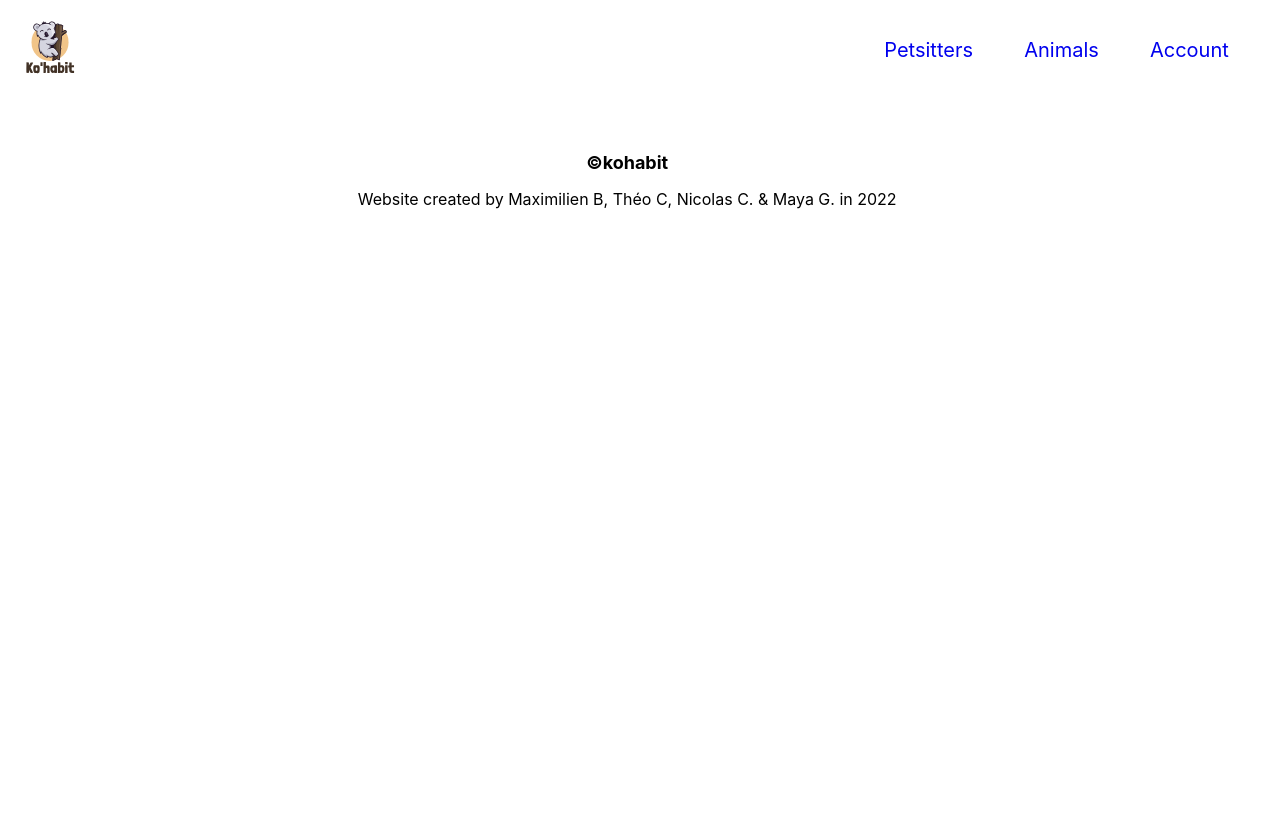
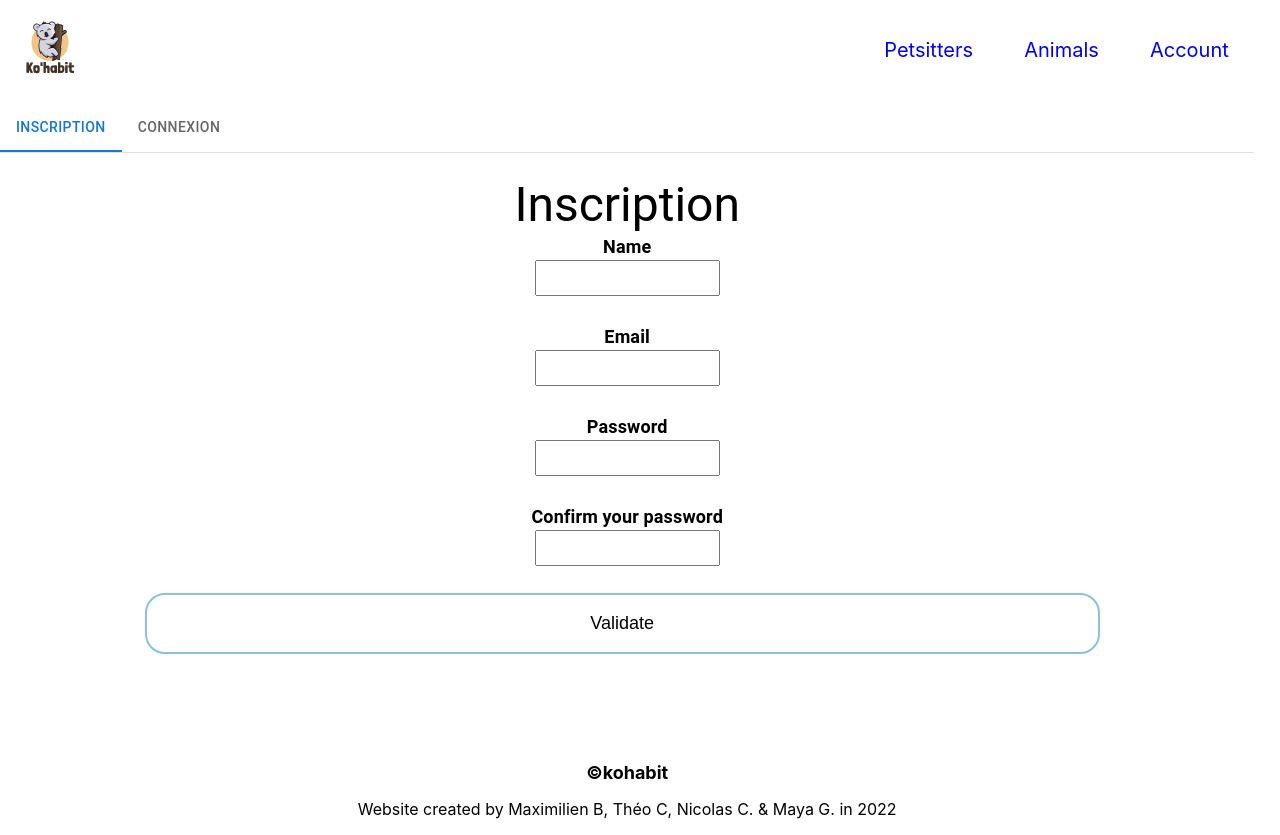
Before and after one commit to maya-gawinowski/KoHabit, a React (Create React App) app in the folder my-app/: page /Access in a window 1280 px wide. Before the commit the page ends 800 px from the top, so only its background shows below. Built offline with nearby package versions, Linux system fonts and the light colour scheme.

Commit message:
separated Login & Register

```diff
--- a/my-app/src/App.js
+++ b/my-app/src/App.js
@@ -5,7 +5,7 @@ import Petsitter from './Components/Petsitter/Petsitter.jsx'
 import Header from "./Components/Header";
 import Animals from "./Components/Animals/Animals";
 import Account from "./Components/Account/Account";
-import Login from "./Components/Login/Login"
+import Access from "./Components/Login/Access"
 import Footer from "./Components/Footer";
 
 
@@ -53,7 +53,7 @@ function App() {
               <Route path="/Petsitter" element={<Petsitter />} />
               <Route path="/Animals" element={<Animals />} />
               <Route path="/Account" element={<Account />} />
-              <Route path="/Login" element={<Login />}/>
+              <Route path="/Access" element={<Access />}/>
           </Routes>
       </BrowserRouter>
         <Footer />
--- /dev/null
+++ b/my-app/src/Components/Login/Access.jsx
@@ -0,0 +1,118 @@
+import * as React from 'react';
+import { useState } from "react";
+import PropTypes from 'prop-types';
+import Tabs from '@mui/material/Tabs';
+import Tab from '@mui/material/Tab';
+import Typography from '@mui/material/Typography';
+import Box from '@mui/material/Box';
+import './Login.css';
+import axios from 'axios';
+import { useNavigate } from 'react-router-dom';
+import Log from './Login';
+import Register from './Register';
+
+function TabPanel(props) {
+    const { children, value, index, ...other } = props;
+
+    return (
+      <div
+        role="tabpanel"
+        hidden={value !== index}
+        id={`simple-tabpanel-${index}`}
+        aria-labelledby={`simple-tab-${index}`}
+        {...other}
+      >
+        {value === index && (
+          <Box sx={{ p: 3 }}>
+            <Typography>{children}</Typography>
+          </Box>
+        )}
+      </div>
+    );
+  }
+
+  TabPanel.propTypes = {
+    children: PropTypes.node,
+    index: PropTypes.number.isRequired,
+    value: PropTypes.number.isRequired,
+  };
+
+  function a11yProps(index) {
+    return {
+      id: `simple-tab-${index}`,
+      'aria-controls': `simple-tabpanel-${index}`,
+    };
+  }
+
+  export default function Login() {
+    const [value, setValue] = React.useState(0);
+    const [nameConnection, setNameConnection] = useState();
+    const [emailConnection, setEmailConnection] = useState();
+    const [pwdConnection, setPwdConnection] = useState();
+    const [pwdBisConnection, setPwdBisConnection] = useState();
+    const [emailRegister, setEmailRegister] = useState();
+    const [pwdRegister, setPwdRegister] = useState();
+    const navigate = useNavigate();
+
+
+    const handleChange = (event, newValue) => {
+      setValue(newValue);
+    };
+
+    async function HandleSubmitRegister() {
+      console.log("Name : " + nameConnection);
+      console.log("Email : " + emailRegister);
+      console.log("Password : " + pwdRegister);
+      console.log("PasswordBis : " + pwdBisConnection);
+      try {
+        await axios.post('http://localhost:5000/users', {
+          name: nameConnection,
+          email: emailRegister,
+          password: pwdRegister,
+          confPassword: pwdBisConnection
+        });
+        navigate('/')
+        console.log("success");
+      } catch (error) {
+        if (error.response) {
+          console.log("this : error");
+        }
+      }
+    }
+
+    async function handleSubmitConnection() {
+      console.log("Email : " + emailConnection);
+      console.log("Password : " + pwdConnection);
+
+      try {
+        await axios.post('http://localhost:5000/login', {
+          email: emailConnection,
+          password: pwdConnection
+        });
+        console.log("logged");
+        navigate('/')
+        console.log("naviguated");
+      } catch (error) {
+        if (error.response) {
+          console.log("error login");
+        }
+      }
+    }
+
+    return (
+      <Box sx={{ width: '100%' }}>
+        <Box sx={{ borderBottom: 1, borderColor: 'divider' }}>
+          <Tabs value={value} onChange={handleChange} aria-label="basic tabs example">
+            <Tab label="Inscription" {...a11yProps(0)} />
+            <Tab label="Connexion" {...a11yProps(1)} />
+          </Tabs>
+        </Box>
+        <TabPanel value={value} index={0} style={{ textAlign: 'center' }}>
+            <Register></Register>
+        </TabPanel>
+        <TabPanel value={value} index={1} style={{ textAlign: 'center' }}>
+        <Log> </Log>
+        </TabPanel>
+      </Box>
+    );
+  }
--- a/my-app/src/Components/Login/Login.jsx
+++ b/my-app/src/Components/Login/Login.jsx
@@ -1,8 +1,5 @@
 import * as React from 'react';
 import { useState } from "react";
-import PropTypes from 'prop-types';
-import Tabs from '@mui/material/Tabs';
-import Tab from '@mui/material/Tab';
 import Typography from '@mui/material/Typography';
 import Box from '@mui/material/Box';
 import './Login.css';
@@ -10,74 +7,17 @@ import axios from 'axios';
 import { useNavigate } from 'react-router-dom';
 
 
-function TabPanel(props) {
-  const { children, value, index, ...other } = props;
-
-  return (
-    <div
-      role="tabpanel"
-      hidden={value !== index}
-      id={`simple-tabpanel-${index}`}
-      aria-labelledby={`simple-tab-${index}`}
-      {...other}
-    >
-      {value === index && (
-        <Box sx={{ p: 3 }}>
-          <Typography>{children}</Typography>
-        </Box>
-      )}
-    </div>
-  );
-}
-
-TabPanel.propTypes = {
-  children: PropTypes.node,
-  index: PropTypes.number.isRequired,
-  value: PropTypes.number.isRequired,
-};
-
-function a11yProps(index) {
-  return {
-    id: `simple-tab-${index}`,
-    'aria-controls': `simple-tabpanel-${index}`,
-  };
-}
-
 export default function Login() {
   const [value, setValue] = React.useState(0);
-  const [nameConnection, setNameConnection] = useState();
   const [emailConnection, setEmailConnection] = useState();
   const [pwdConnection, setPwdConnection] = useState();
   const [pwdBisConnection, setPwdBisConnection] = useState();
-  const [emailRegister, setEmailRegister] = useState();
-  const [pwdRegister, setPwdRegister] = useState();
   const navigate = useNavigate();
 
 
   const handleChange = (event, newValue) => {
     setValue(newValue);
   };
-
-  async function HandleSubmitRegister() {
-    console.log("Name : " + nameConnection);
-    console.log("Email : " + emailRegister);
-    console.log("Password : " + pwdRegister);
-    console.log("PasswordBis : " + pwdBisConnection);
-    try {
-      await axios.post('http://localhost:5000/users', {
-        name: nameConnection,
-        email: emailRegister,
-        password: pwdRegister,
-        confPassword: pwdBisConnection
-      });
-      navigate('/')
-      console.log("success");
-    } catch (error) {
-      if (error.response) {
-        console.log("this : error");
-      }
-    }
-  }
 
   async function handleSubmitConnection() {
     console.log("Email : " + emailConnection);
@@ -100,37 +40,6 @@ export default function Login() {
 
   return (
     <Box sx={{ width: '100%' }}>
-      <Box sx={{ borderBottom: 1, borderColor: 'divider' }}>
-        <Tabs value={value} onChange={handleChange} aria-label="basic tabs example">
-          <Tab label="Inscription" {...a11yProps(0)} />
-          <Tab label="Connexion" {...a11yProps(1)} />
-        </Tabs>
-      </Box>
-      <TabPanel value={value} index={0} style={{ textAlign: 'center' }}>
-        <Typography variant='h3'>Inscription</Typography>
-        <div class='form'>
-          <label>
-            Name <br />
-            <input type="text" name="nameConnection" onChange={(e) => setNameConnection(e.target.value)} required />
-          </label><br />
-          <label>
-            Email <br />
-            <input type="text" name="emailRegister" onChange={(e) => setEmailRegister(e.target.value)} required />
-          </label><br />
-          <label>
-            Password <br />
-            <input type="text" name="pwdRegister" onChange={(e) => setPwdRegister(e.target.value)} required />
-          </label><br />
-          <label>
-            Confirm your password <br />
-            <input type="text" name="pwdBisConnection" onChange={(e) => setPwdBisConnection(e.target.value)} required />
-          </label><br />
-          <button class="button_form" onClick={HandleSubmitRegister}>
-            Validate
-          </button>
-        </div>
-      </TabPanel>
-      <TabPanel value={value} index={1} style={{ textAlign: 'center' }}>
         <Typography variant='h3'>Connexion</Typography>
         <div class='form'>
           <label>
@@ -146,7 +55,6 @@ export default function Login() {
           </button>
         </div>
 
-      </TabPanel>
     </Box>
   );
 }
--- /dev/null
+++ b/my-app/src/Components/Login/Register.jsx
@@ -0,0 +1,74 @@
+import * as React from 'react';
+import { useState } from "react";
+import PropTypes from 'prop-types';
+import Tabs from '@mui/material/Tabs';
+import Tab from '@mui/material/Tab';
+import Typography from '@mui/material/Typography';
+import Box from '@mui/material/Box';
+import './Login.css';
+import axios from 'axios';
+import { useNavigate } from 'react-router-dom';
+
+
+export default function Login() {
+  const [value, setValue] = React.useState(0);
+  const [nameConnection, setNameConnection] = useState();
+  const [pwdBisConnection, setPwdBisConnection] = useState();
+  const [emailRegister, setEmailRegister] = useState();
+  const [pwdRegister, setPwdRegister] = useState();
+  const navigate = useNavigate();
+
+
+  const handleChange = (event, newValue) => {
+    setValue(newValue);
+  };
+
+  async function HandleSubmitRegister() {
+    console.log("Name : " + nameConnection);
+    console.log("Email : " + emailRegister);
+    console.log("Password : " + pwdRegister);
+    console.log("PasswordBis : " + pwdBisConnection);
+    try {
+      await axios.post('http://localhost:5000/users', {
+        name: nameConnection,
+        email: emailRegister,
+        password: pwdRegister,
+        confPassword: pwdBisConnection
+      });
+      navigate('/')
+      console.log("success");
+    } catch (error) {
+      if (error.response) {
+        console.log("this : error");
+      }
+    }
+  }
+
+
+  return (
+    <Box sx={{ width: '100%' }}>
+        <Typography variant='h3'>Inscription</Typography>
+        <div class='form'>
+          <label>
+            Name <br />
+            <input type="text" name="nameConnection" onChange={(e) => setNameConnection(e.target.value)} required />
+          </label><br />
+          <label>
+            Email <br />
+            <input type="text" name="emailRegister" onChange={(e) => setEmailRegister(e.target.value)} required />
+          </label><br />
+          <label>
+            Password <br />
+            <input type="text" name="pwdRegister" onChange={(e) => setPwdRegister(e.target.value)} required />
+          </label><br />
+          <label>
+            Confirm your password <br />
+            <input type="text" name="pwdBisConnection" onChange={(e) => setPwdBisConnection(e.target.value)} required />
+          </label><br />
+          <button class="button_form" onClick={HandleSubmitRegister}>
+            Validate
+          </button>
+        </div>
+    </Box>
+  );
+}
```
